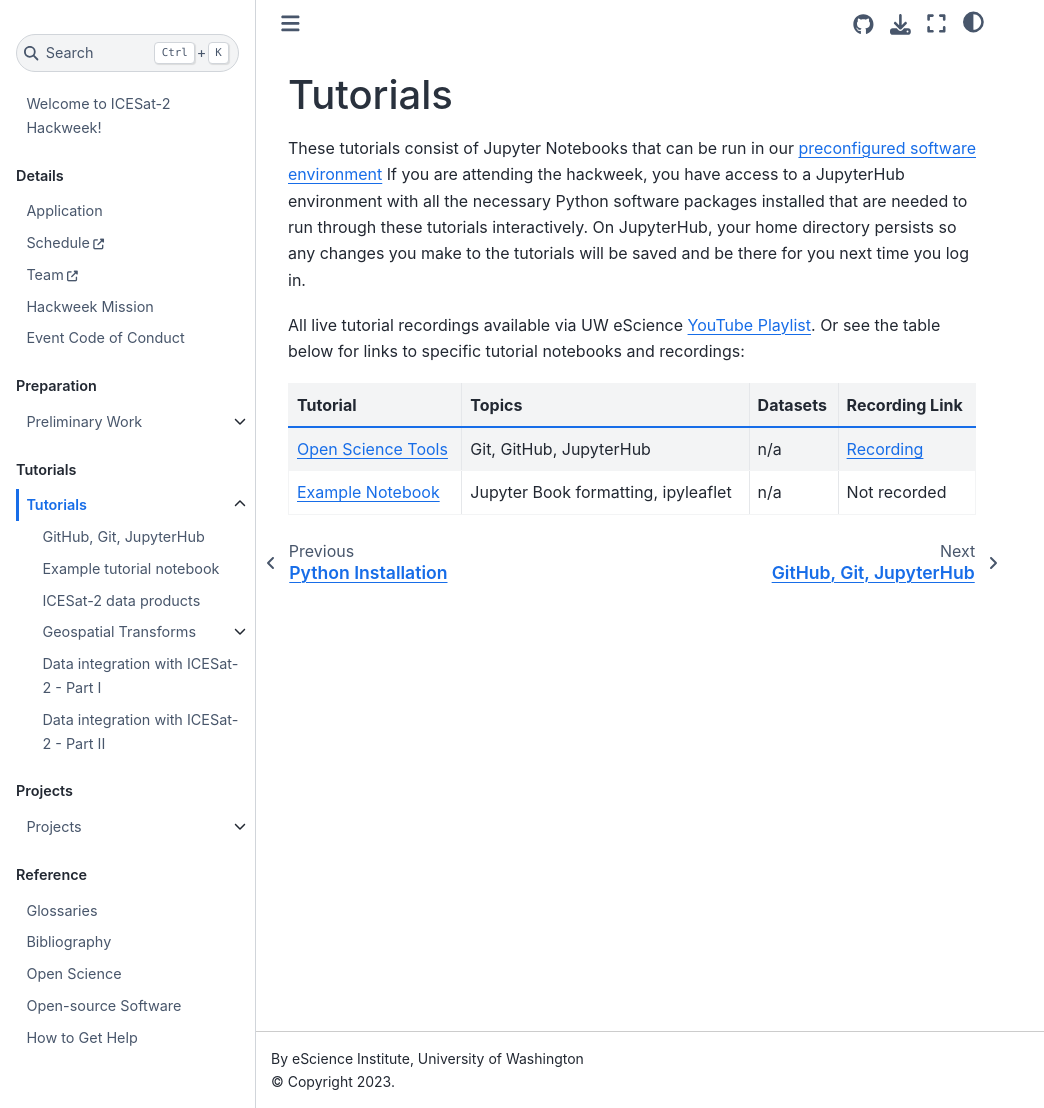
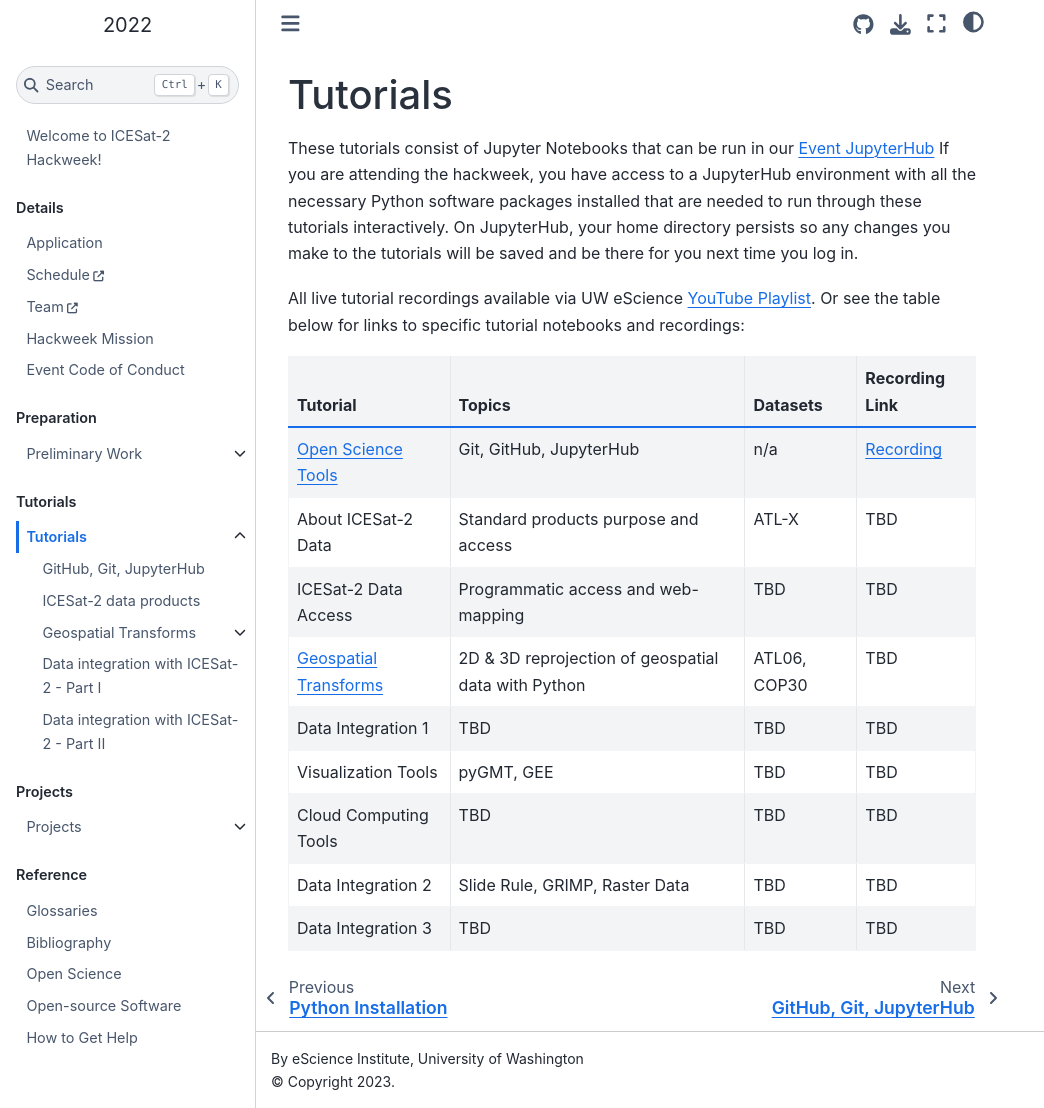
Before and after one commit to ICESAT-2HackWeek/website2022, a Jupyter Book: the page built from book/tutorials/index.md, in a window 1280 px wide and 1108 px high. Shown: the whole window, without its empty margins (0-1044 px from the left). Built offline with Jupyter Book 1.0.4 settings and Sphinx 7.4.7 and the Sphinx Book theme 1.1.4, drawn with Linux system fonts in a browser that asks for light colours.

Commit message:
keep jupyterhub tutorial

```diff
--- a/book/_config.yml
+++ b/book/_config.yml
@@ -18,9 +18,9 @@
     jupyterhub_url: "https://uwhackweeks.2i2c.cloud"
     slack_workspace_url: "https://icesat2hackweek.slack.com"
     docker_image: "https://hub.docker.com/r/uwhackweek/icesat2"
-    contact_email: "uwhackweek@github.com"
+    contact_email: "uwhackweek@uw.edu"
     dataset: "ICESat-2"
-    anon_reporting_url: "https://INSERT_FORM_LINK"
+    anon_reporting_url: "https://docs.google.com/forms/d/e/1FAIpQLSck2-lju8SnqefFMaUGT5S5IlmXDC8hkD5O_Pzn8v9DzbdRmQ/viewform"
   myst_enable_extensions:
     # Defaults
     - dollarmath
@@ -33,7 +33,7 @@
 # Force re-execution of notebooks on each build.
 # See https://jupyterbook.org/content/execute.html
 execute:
-  execute_notebooks: 'force'
+  execute_notebooks: 'cache'
   exclude_patterns:
     - "**/dataintegration-1.ipynb"
     - "**/dataintegration-2.ipynb"
--- a/book/_toc.yml
+++ b/book/_toc.yml
@@ -28,7 +28,6 @@
     - file: tutorials/index
       sections:
         - file: tutorials/jupyter
-        - file: tutorials/example/tutorial-notebook
         - file: tutorials/DataProducts/DataProducts
         - file: tutorials/geospatial/geospatial-intro
           sections:
--- a/book/tutorials/index.md
+++ b/book/tutorials/index.md
@@ -1,17 +1,24 @@
 # Tutorials
 
 These tutorials consist of Jupyter Notebooks that can be run in our
-{{ '[preconfigured software environment]({url})'.format(url=github_org_url) }}
+{{ '[Event JupyterHub]({url})'.format(url=jupyterhub_url) }}
 If you are attending the hackweek, you have access to a JupyterHub environment
 with all the necessary Python software packages installed that are needed to run
 through these tutorials interactively. On JupyterHub, your home directory persists
 so any changes you make to the tutorials will be saved and be there for you next
 time you log in.
 
-All live tutorial recordings available via UW eScience [YouTube Playlist](https://www.youtube.com/playlist?list=PLA6PlfxWZPLSTUaS0uR8FMcNC2wqztwjJ). Or see the table below for links to specific tutorial notebooks and recordings:
+All live tutorial recordings available via UW eScience [YouTube Playlist](https://www.youtube.com/c/UWeScienceInstitute/playlists). Or see the table below for links to specific tutorial notebooks and recordings:
 
 
 | Tutorial | Topics | Datasets |  Recording Link |
 | -  | - | - |  - |
 | [Open Science Tools](./jupyter.md) | Git, GitHub, JupyterHub | n/a | [Recording](https://youtu.be/rKhs5FLI5rc)  |
-| [Example Notebook](./example/tutorial-notebook.ipynb) | Jupyter Book formatting, ipyleaflet | n/a |  Not recorded |
+| About ICESat-2 Data | Standard products purpose and access | ATL-X |  TBD |
+| ICESat-2 Data Access | Programmatic access and web-mapping | TBD |  TBD |
+| [Geospatial Transforms](./geospatial/geospatial-intro.ipynb) | 2D & 3D reprojection of geospatial data with Python | ATL06, COP30 |  TBD |
+| Data Integration 1 | TBD | TBD |  TBD |
+| Visualization Tools | pyGMT, GEE | TBD |  TBD |
+| Cloud Computing Tools | TBD | TBD |  TBD |
+| Data Integration 2 | Slide Rule, GRIMP, Raster Data | TBD |  TBD |
+| Data Integration 3 | TBD | TBD |  TBD |
```
Also changed, not shown: book/projects/project_initialization.md (+3 -3 lines), book/reference/open_source_software.md (+2 -2 lines), book/tutorials/example/tutorial-notebook.ipynb (deleted), 1 other file.
